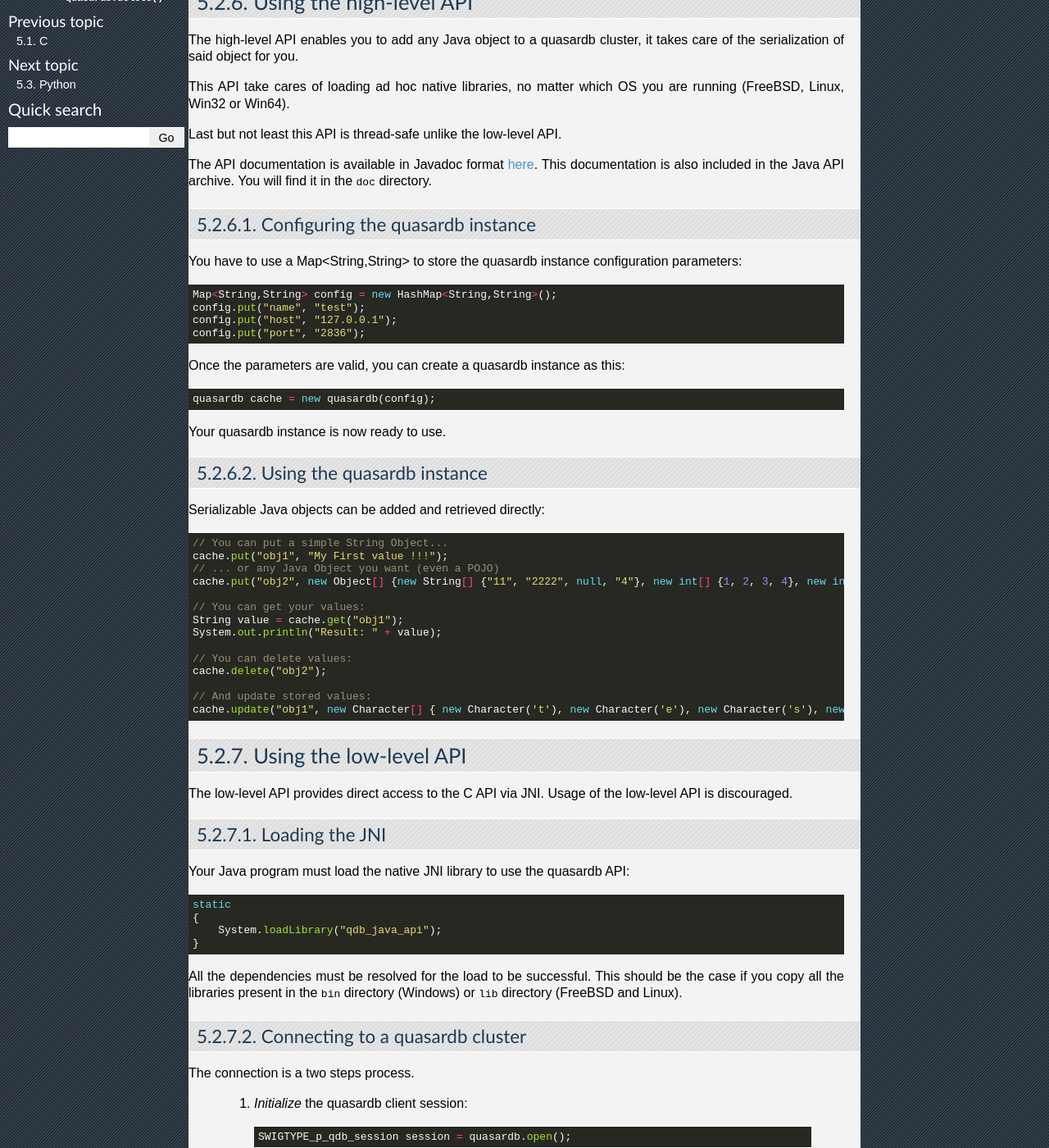
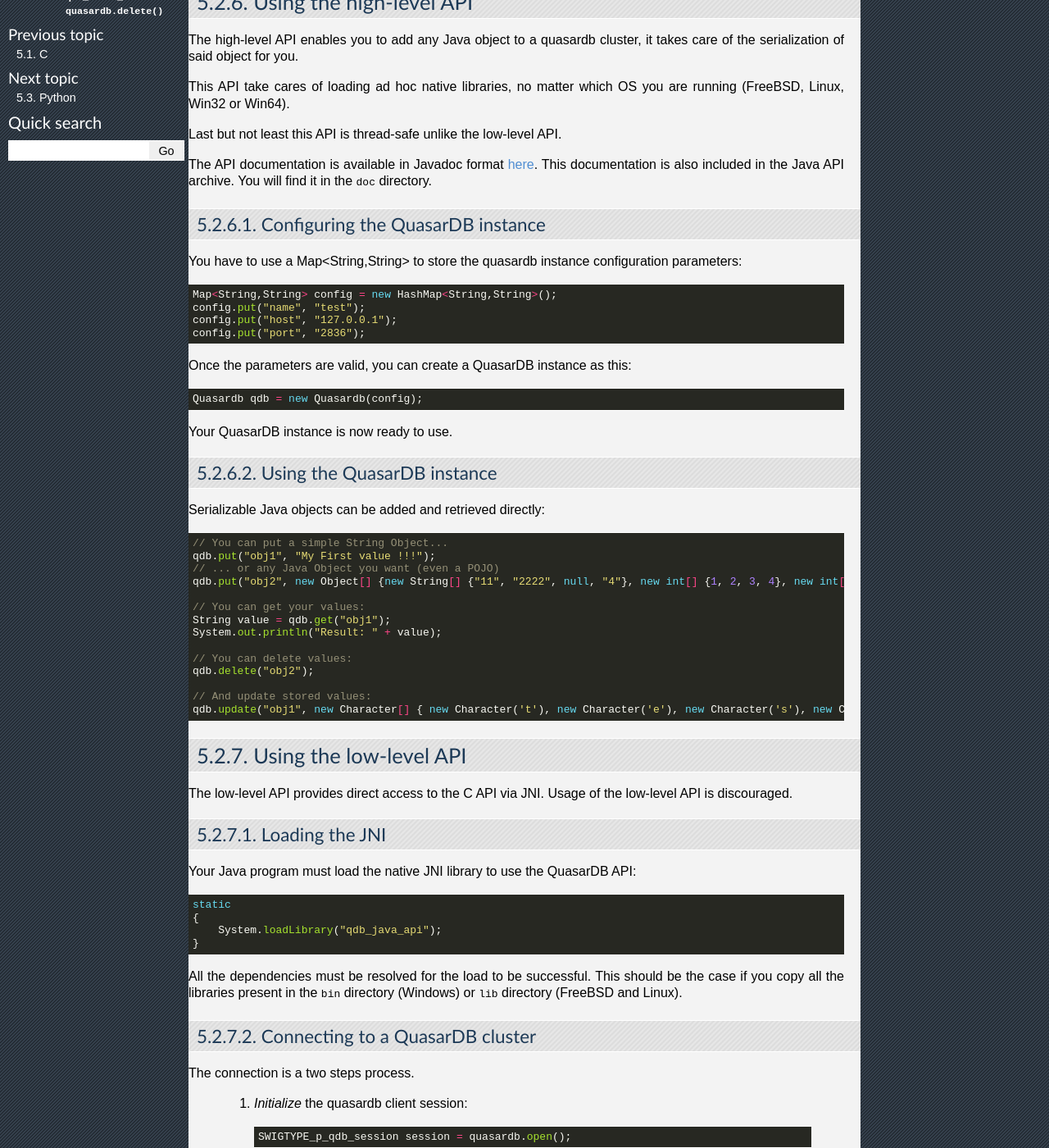
Before and after one commit to iltommi/qdb-documentation, a Sphinx documentation site: the page built from source/api/java.rst, in a window 1280 px wide and 1400 px high, scrolled down 1062 px. Shown: the whole window at 82% size. Built offline with Sphinx 7.4.7, drawn with Linux system fonts in a browser that asks for light colours; some of the changed text lies outside the part shown.

Commit message:
Case 472 - Rename to QuasarDB except JNI Objects (they are case sensitives)

```diff
--- a/source/api/java.rst
+++ b/source/api/java.rst
@@ -7,7 +7,7 @@ Java
 Introduction
 ------------
 
-The quasardb Java API uses JNI to bring the power and speed of quasardb to the Java world without compromising performances.
+The QuasarDB Java API uses JNI to bring the power and speed of QuasarDB to the Java world without compromising performances.
 
 It fully integrates itself into the Java environment thanks to a wrapper (also called 'high-level API'). The wrapper itself comes with a BSD license and can be freely used in your clients. The wrapper uses a low-level API that is also directly useable although with severe restrictions.
 
@@ -54,7 +54,7 @@ Last but not least this API is thread-safe unlike the low-level API.
 
 The API documentation is available in Javadoc format `here <http://doc.quasardb.net/javaapi>`_. This documentation is also included in the Java API archive. You will find it in the ``doc`` directory.
 
-Configuring the quasardb instance
+Configuring the QuasarDB instance
 ^^^^^^^^^^^^^^^^^^^^^^^^^^^^^^^^^^
 
 You have to use a Map<String,String> to store the quasardb instance configuration parameters::
@@ -64,31 +64,31 @@ You have to use a Map<String,String> to store the quasardb instance configuratio
     config.put("host", "127.0.0.1");
     config.put("port", "2836");
 
-Once the parameters are valid, you can create a quasardb instance as this::
+Once the parameters are valid, you can create a QuasarDB instance as this::
 
-    quasardb cache = new quasardb(config);
+    Quasardb qdb = new Quasardb(config);
 
-Your quasardb instance is now ready to use.
+Your QuasarDB instance is now ready to use.
 
-Using the quasardb instance
+Using the QuasarDB instance
 ^^^^^^^^^^^^^^^^^^^^^^^^^^^^
 
 Serializable Java objects can be added and retrieved directly::
 
     // You can put a simple String Object...
-    cache.put("obj1", "My First value !!!");
+    qdb.put("obj1", "My First value !!!");
     // ... or any Java Object you want (even a POJO)
-    cache.put("obj2", new Object[] {new String[] {"11", "2222", null, "4"}, new int[] {1, 2, 3, 4}, new int[][] { {1, 2}, {100, 4}}});
+    qdb.put("obj2", new Object[] {new String[] {"11", "2222", null, "4"}, new int[] {1, 2, 3, 4}, new int[][] { {1, 2}, {100, 4}}});
 
     // You can get your values:
-    String value = cache.get("obj1");
+    String value = qdb.get("obj1");
     System.out.println("Result: " + value);
 
     // You can delete values:
-    cache.delete("obj2");
+    qdb.delete("obj2");
 
     // And update stored values:
-    cache.update("obj1", new Character[] { new Character('t'), new Character('e'), new Character('s'), new Character('t') });
+    qdb.update("obj1", new Character[] { new Character('t'), new Character('e'), new Character('s'), new Character('t') });
 
 Using the low-level API
 ----------------------------
@@ -98,7 +98,7 @@ The low-level API provides direct access to the C API via JNI. Usage of the low-
 Loading the JNI
 ^^^^^^^^^^^^^^^^^^
 
-Your Java program must load the native JNI library to use the quasardb API: ::
+Your Java program must load the native JNI library to use the QuasarDB API: ::
 
     static
     {
@@ -107,7 +107,7 @@ Your Java program must load the native JNI library to use the quasardb API: ::
 
 All the dependencies must be resolved for the load to be successful. This should be the case if you copy all the libraries present in the ``bin`` directory (Windows) or ``lib`` directory (FreeBSD and Linux).
 
-Connecting to a quasardb cluster
+Connecting to a QuasarDB cluster
 ^^^^^^^^^^^^^^^^^^^^^^^^^^^^^^^^^^
 
 The connection is a two steps process.
@@ -175,7 +175,7 @@ We pass an int array to receive the actual size of the data we obtained from the
 Memory management
 ^^^^^^^^^^^^^^^^^^
 
-The API uses a logic very close the quasardb C API (Feel free to review the C API documentation for useful background information, see :doc:`c`).
+The API uses a logic very close the QuasarDB C API (Feel free to review the C API documentation for useful background information, see :doc:`c`).
 
 In particular, to avoid pressuring the garbage collector, and to minimize useless copies, entries' :term:`content` are wrapped in `ByteBuffer <http://download.oracle.com/javase/1.4.2/docs/api/java/nio/ByteBuffer.html>`_ objects instead of byte arrays or `String <http://download.oracle.com/javase/1.4.2/docs/api/java/lang/String.html>`_ objects.
 
```
